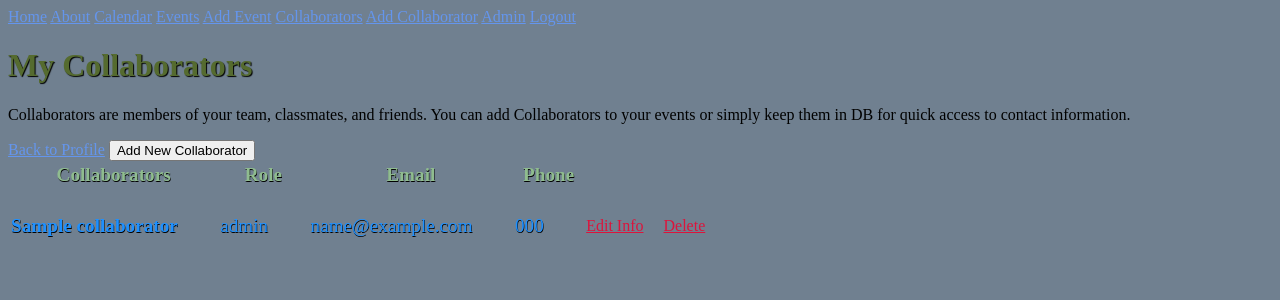
After one commit to nabilk11/django_student_planner, a Django app: page /collaborators/ in a window 1280 px wide. The commit adds this page. Shown: the top 300 px of the page. Run offline with Django 4.2, Linux system fonts and the light colour scheme; a user stored in the database is signed in; tables that the repository leaves empty hold one stand-in row (values such as "Sample post").

Commit message:
added urls, view classes, and templates for collaborators index & creation

```diff
--- a/main_app/admin.py
+++ b/main_app/admin.py
@@ -1,7 +1,8 @@
 from django.contrib import admin
 # import models
-from .models import Event
+from .models import Collaborator, Event
 
 # Register your models here.
 
 admin.site.register(Event)
+admin.site.register(Collaborator)
--- a/main_app/templates/base.html
+++ b/main_app/templates/base.html
@@ -20,6 +20,8 @@
         <a href="/calendar/" class="nav-link">Calendar</a>
         <a href="/events/" class="nav-link">Events</a>
         <a href="/events/new/" class="nav-link">Add Event</a>
+        <a href="/collaborators/" class="nav-link">Collaborators</a>
+        <a href="/collaborators/new/" class="nav-link">Add Collaborator</a>
         <a href="/admin/" class="nav-link">Admin</a>
         <a href="{% url 'logout' %}" class="nav-link">Logout</a>
         {% else %}
--- /dev/null
+++ b/main_app/templates/collaborators_index.html
@@ -0,0 +1,39 @@
+{% extends 'base.html' %}
+
+{% block title %}
+Planify | All Collaborators
+{% endblock %}
+{% block content %}
+<div class="header-container">
+    <h1 class="header">My Collaborators</h1>
+    <p>Collaborators are members of your team, classmates, and friends. You can add Collaborators to your events or simply keep them in DB for quick access to contact information.</p>
+    <a href="">Back to Profile</a>
+    <a href="{% url 'add_collaborator' %}"><button class="btn">Add New Collaborator</button></a>
+</div>
+
+<table>
+    <tr>
+        <th class="sub-header" style="font-size: larger;">Collaborators</th>
+        <th class="sub-header" style="font-size: larger;">Role</th>
+        <th class="sub-header" style="font-size: larger;">Email</th>
+        <th class="sub-header" style="font-size: larger;">Phone</th>
+        <th class="sub-header" style="font-size: larger;"></th>
+        <th class="sub-header" style="font-size: larger;"></th>
+    </tr>
+    {% for c in collaborators %}
+    <tr>
+        <td><h4 class="event-list-title">{{ c.name }}</h4></td>
+        <td><p class="event-list-title">{{ c.role }}</p></td>
+        <td><p class="event-list-title">{{ c.email }}</p></td>
+        <td><p class="event-list-title">{{ c.phone_number }}</p></td>
+        <td><a class="event-list-link" href="{% url 'add_collaborator' %}">Edit Info</a></td>
+        <td><a class="event-list-link" href="{% url 'add_collaborator' %}">Delete</a></td>
+
+
+    </tr>
+    {% empty %}
+    <p>You have no Collaborators to display!</p>
+    {% endfor %}
+</table>
+
+{% endblock %}
--- a/main_app/urls.py
+++ b/main_app/urls.py
@@ -18,6 +18,9 @@ urlpatterns = [
     path('events/new/', views.EventCreate.as_view(), name="event_create"),
     path('events/<int:pk>/edit/', views.EventUpdate.as_view(), name="event_update"),
     path('events/<int:pk>/delete/', views.EventDelete.as_view(), name="event_delete"),
+    # Collaborators
+    path('collaborators/', views.CollaboratorsIndex.as_view(), name='collaborators'),
+    path('collaborators/new/', views.AddCollaborator.as_view(), name='add_collaborator'),
 
 
 
--- a/main_app/views.py
+++ b/main_app/views.py
@@ -1,7 +1,9 @@
+from dataclasses import fields
+from pyexpat import model
 from django.shortcuts import redirect, render
 from django.urls import reverse_lazy
 from django.views.generic.base import TemplateView
-from .models import Event
+from .models import Collaborator, Event
 from datetime import datetime, timedelta, date
 from calendar import HTMLCalendar, month
 from django.views.generic import ListView
@@ -151,7 +153,7 @@ class EventDetail(DetailView):
 class EventCreate(CreateView):
     model = Event
     template_name = 'event_form.html'
-    fields = ['title', 'description', 'completed', 'due_date', 'event_type']
+    fields = ['title', 'description', 'completed', 'due_date', 'event_type', 'collaborators']
     success_url = reverse_lazy('calendar')
 
     def form_valid(self, form):
@@ -162,7 +164,7 @@ class EventCreate(CreateView):
 class EventUpdate(UpdateView):
     model = Event
     template_name = 'event_update.html'
-    fields = ['title', 'description', 'completed', 'due_date', 'event_type']
+    fields = ['title', 'description', 'completed', 'due_date', 'event_type', 'collaborators']
     success_url = reverse_lazy('calendar')
 
 class EventDelete(DeleteView):
@@ -173,3 +175,19 @@ class EventDelete(DeleteView):
 
 
 # Collaborators
+class CollaboratorsIndex(ListView):
+    model = Collaborator
+    template_name = 'collaborators_index.html'
+    context_object_name = 'collaborators'
+
+    def get_context_data(self, **kwargs):
+        context = super().get_context_data(**kwargs)
+        context['collaborators'] = context['collaborators'].filter(user = self.request.user)
+        return context
+
+# AddCollaborator
+class AddCollaborator(CreateView):
+    model = Collaborator
+    fields = '__all__'
+    template_name = 'collaborator_form.html'
+    success_url = reverse_lazy('collaborators')
```
Also changed, not shown: main_app/templates/collaborator_form.html (added, +21 -0 lines), main_app/templates/event_detail.html (+12 -3 lines).
